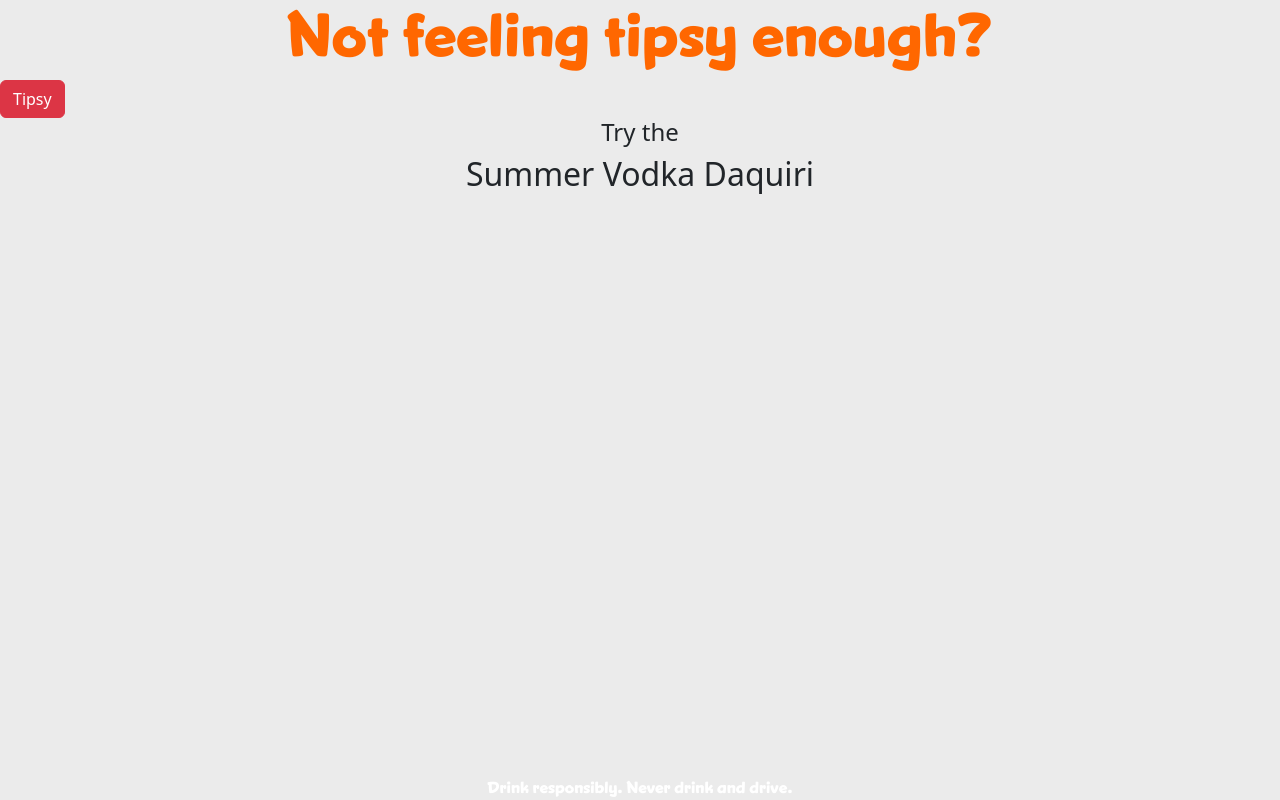
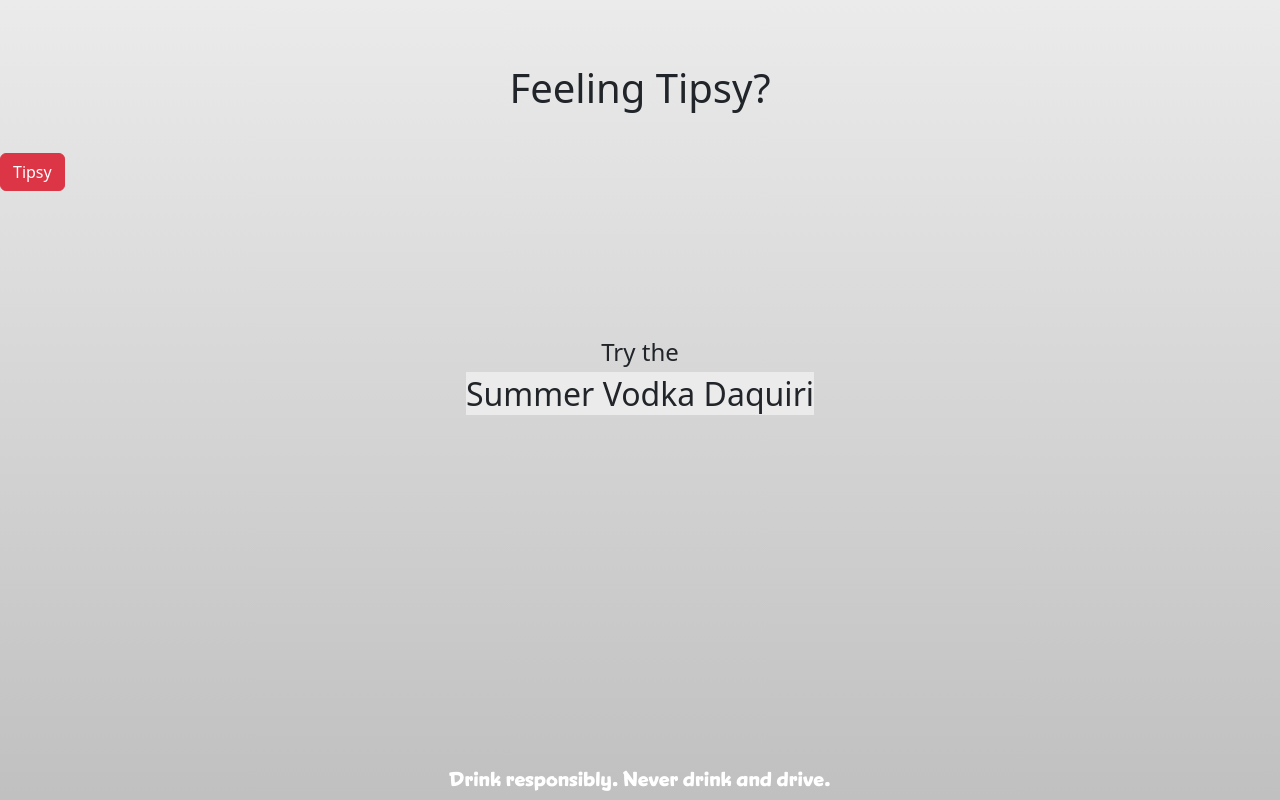
Before and after one commit to phill52/tipsy-drink, a React (Create React App) app: page / in a window 1280 px wide. Built offline with nearby package versions, Linux system fonts and the light colour scheme.

Commit message:
fixed background and header

```diff
--- a/src/App.css
+++ b/src/App.css
@@ -14,36 +14,28 @@ body, html {
   width: 100%;
   min-height: 100vh;
   justify-content: center;
-  /* height: 100%;
-  position: relative;
-  display: flex;
-  justify-content: center; */
-  background:linear-gradient(rgba(235,235,235,255),rgba(235,235,235,255));
-  /* min-height: 100%; */
-  /* background-position: center;
-    background-repeat: no-repeat;
-    background-size: cover; */
+  background:linear-gradient(rgba(235,235,235),rgba(192, 192, 192));
 }
+
 .title{
   width: 60%;
   text-align: center;
   font-family: "Snicker";
 }
 .Header {
-  color: #FF6700;
-  font-family:Snicker;
-  text-align: center;
   justify-content: center;
   font-size: 60px;
 }
 
+
+
 .Bottom {
   font-family:Snicker;
   text-align: center;
-  position:fixed;
+  position:absolute;
   color: white;
   bottom: 0;
   left:0;
   width: 100%;
-
+  font-size: 80;
 }
--- a/src/App.js
+++ b/src/App.js
@@ -41,12 +41,13 @@ function App() {
 
   return (
     <div className="App">
-      <div>
-        <h1 className="Header">Not feeling tipsy enough?</h1>
+      <div  className="Header">
+        <h5 style={{fontSize:0}}>⠀</h5>
+        <h1 style={{marginTop:'5%', textAlign: 'center'}}>Feeling Tipsy?</h1>
           <Button variant="danger" style={{justifyContent: 'center'}} onClick={()=>handlePress()}>Tipsy</Button>
-          <h4 style={{textAlign: 'center'}}>Try the</h4>
-          <h2 style={{textAlign: 'center'}}>{drink}</h2>
-          <div className="Bottom">Drink responsibly. Never drink and drive.</div>
+          <h4 style={{textAlign: 'center', marginTop:'10%'}}>Try the</h4>
+          <h2 style={{textAlign: 'center', alignContent: 'center'}}><span style={{backgroundColor: 'rgb(235,235,235)'}}>{drink}</span></h2>
+          <h5 className="Bottom">Drink responsibly. Never drink and drive.</h5>
       </div>
       {/* <h5 className="Bottom">Drink responsibly. Never drink and drive.</h5> */}
     </div>
```
